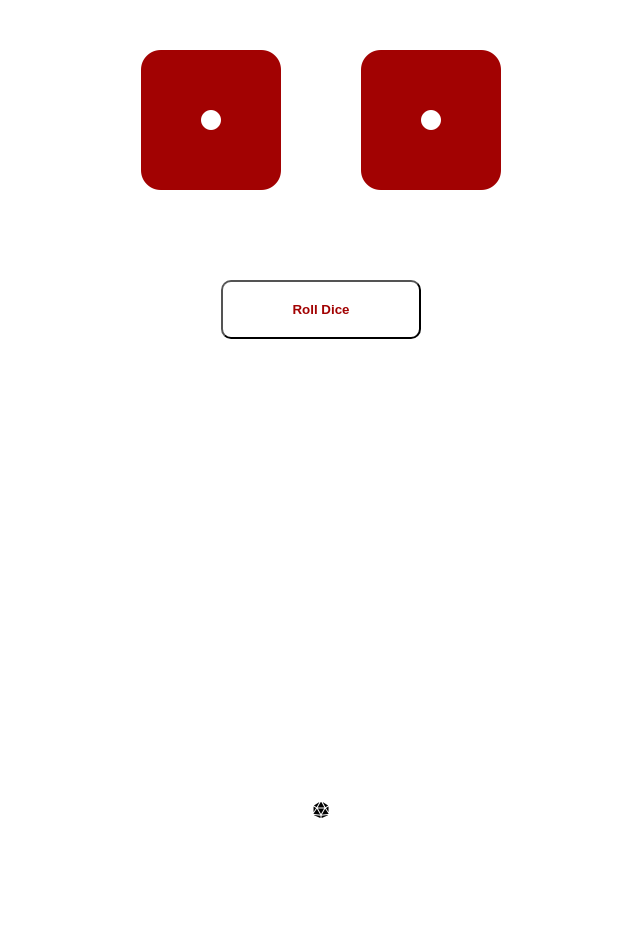
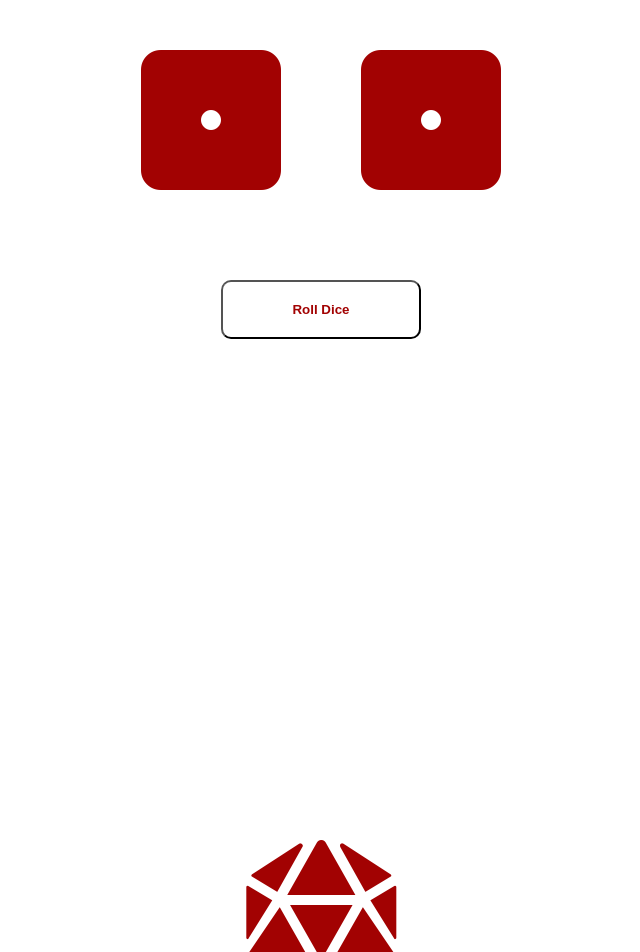
Before and after one commit to NairArjunWD/dice-roll, a React (Create React App) app: page / in a window 1280 px wide. Shown: the top 952 px of the page, without its empty margins (319-959 px from the left). Before the commit the page ends 820 px from the top, so only its background shows below. Built offline with nearby package versions, Linux system fonts and the light colour scheme.

Commit message:
Fix D20 css

```diff
--- a/src/D20.css
+++ b/src/D20.css
@@ -1,4 +1,4 @@
-.D20 {
+.fas {
     font-size: 10em;
     padding: 0.25em;
     color: rgb(162, 2, 2);
```
